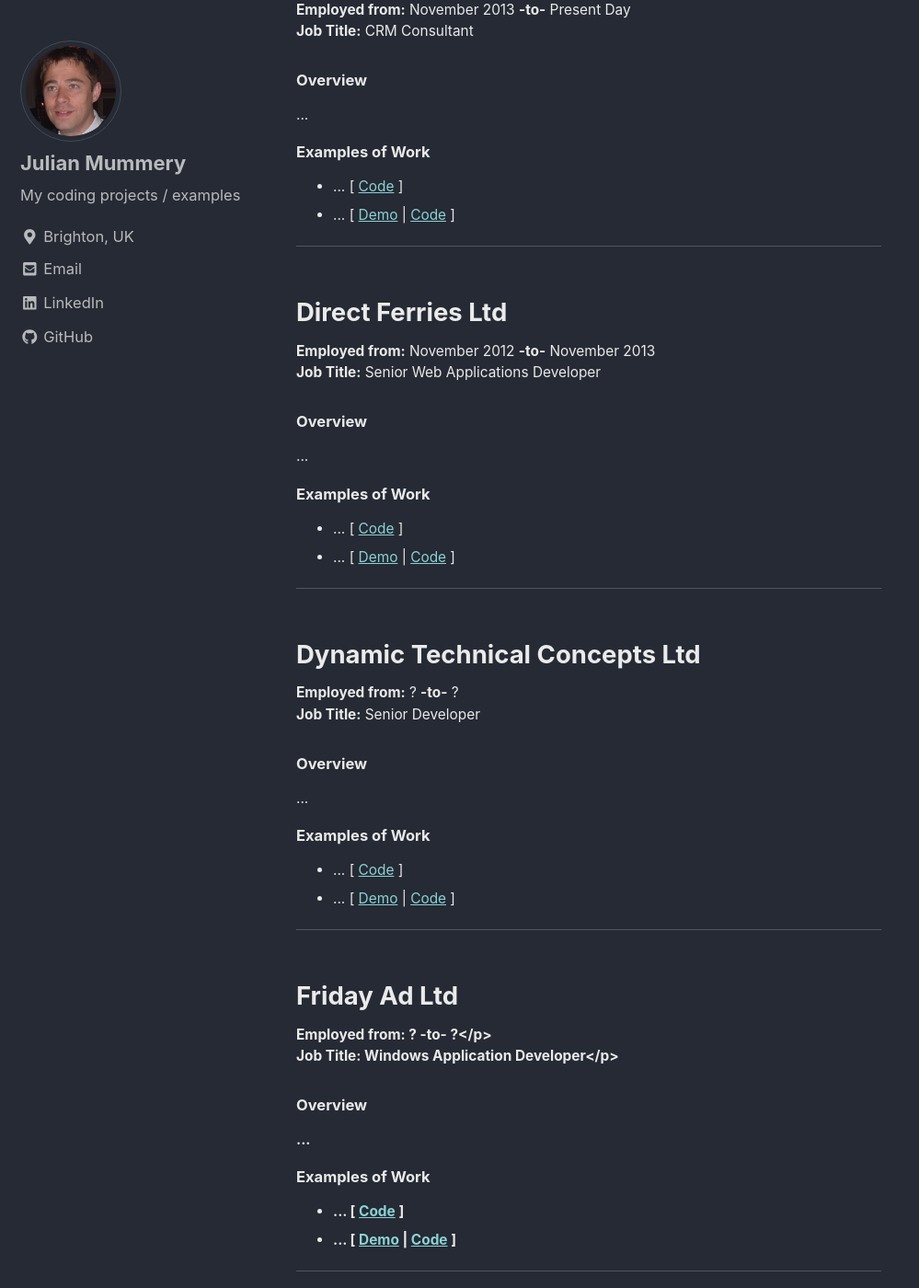
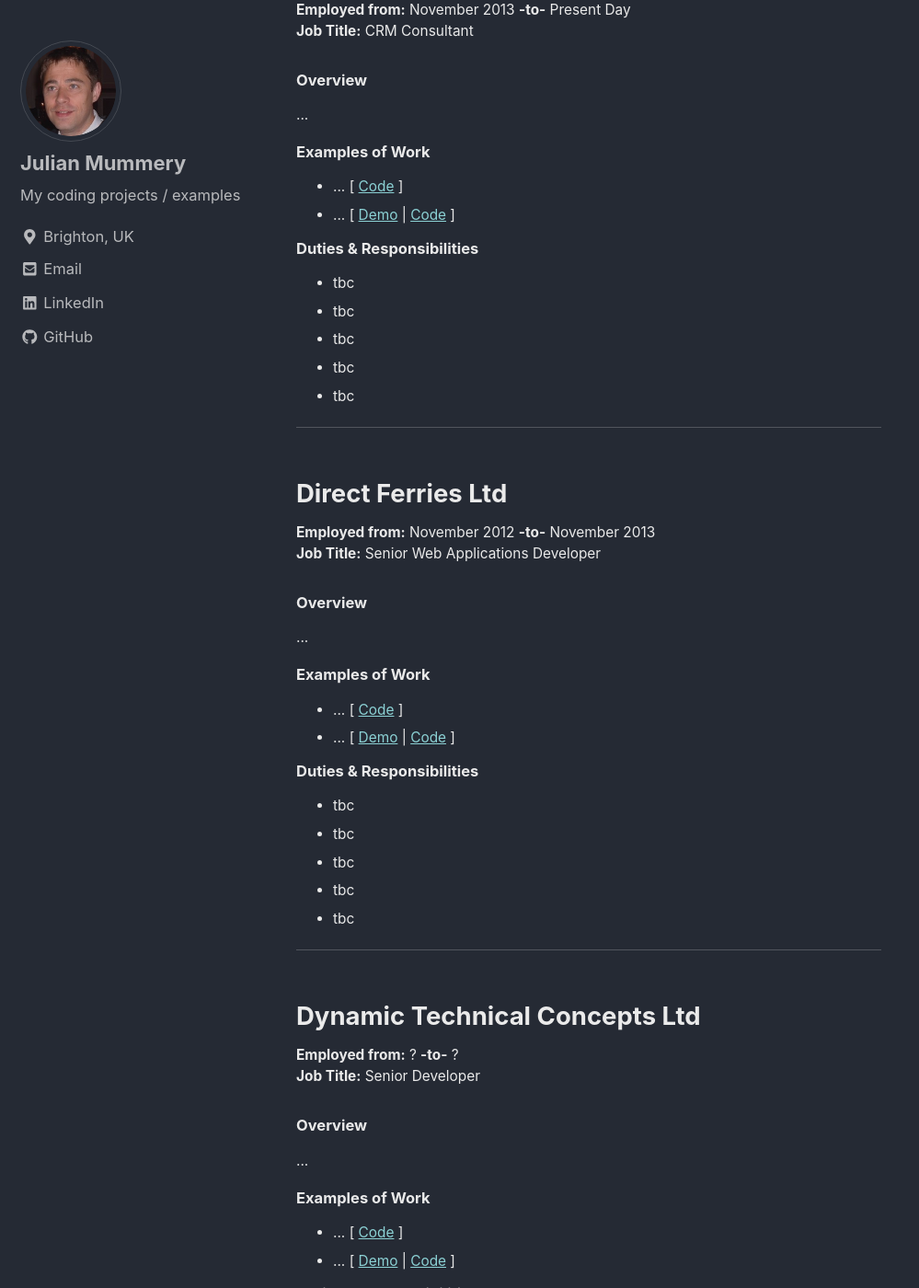
Before and after one commit to julianmummery/julianmummery.github.io, a Jekyll site: the page built from _pages/experience.md, in a window 1280 px wide and 1400 px high, scrolled down 654 px. Shown: the whole window at 92% size, without its empty margins (0-999 px from the left). Built offline with Jekyll 4.4.1, drawn with Linux system fonts in a browser that asks for light colours; nearby versions of some CDN libraries; some of the changed text lies outside the part shown.

Commit message:
Update experience.md

```diff
--- a/_pages/experience.md
+++ b/_pages/experience.md
@@ -20,6 +20,14 @@
   <li>... [ <a href="https://github.com/julianmummery/sagecrm-context-menu" target="_blank">Code</a> ]</li>
   <li>... [ <a href="https://github.com/julianmummery/sagecrm-please-wait-animation/blob/master/SageCRM-Loading-Anim.mp4?raw=true" target="_blank">Demo</a> | <a href="https://github.com/julianmummery/sagecrm-please-wait-animation" target="_blank">Code</a> ]</li>
 </ul>
+<h5 style="margin-top: 0px">Duties & Responsibilities</h5>
+<ul style="font-size:0.70em;">
+  <li>tbc</li>
+  <li>tbc</li>
+  <li>tbc</li>
+  <li>tbc</li>
+  <li>tbc</li>
+</ul>
 
 <hr/>
 <h2>Direct Ferries Ltd</h2>
@@ -31,6 +39,14 @@
 <ul style="font-size:0.70em;">
   <li>... [ <a href="https://github.com/julianmummery/sagecrm-context-menu" target="_blank">Code</a> ]</li>
   <li>... [ <a href="https://github.com/julianmummery/sagecrm-please-wait-animation/blob/master/SageCRM-Loading-Anim.mp4?raw=true" target="_blank">Demo</a> | <a href="https://github.com/julianmummery/sagecrm-please-wait-animation" target="_blank">Code</a> ]</li>
+</ul>
+<h5 style="margin-top: 0px">Duties & Responsibilities</h5>
+<ul style="font-size:0.70em;">
+  <li>tbc</li>
+  <li>tbc</li>
+  <li>tbc</li>
+  <li>tbc</li>
+  <li>tbc</li>
 </ul>
 
 <hr/>
@@ -44,6 +60,14 @@
   <li>... [ <a href="https://github.com/julianmummery/sagecrm-context-menu" target="_blank">Code</a> ]</li>
   <li>... [ <a href="https://github.com/julianmummery/sagecrm-please-wait-animation/blob/master/SageCRM-Loading-Anim.mp4?raw=true" target="_blank">Demo</a> | <a href="https://github.com/julianmummery/sagecrm-please-wait-animation" target="_blank">Code</a> ]</li>
 </ul>
+<h5 style="margin-top: 0px">Duties & Responsibilities</h5>
+<ul style="font-size:0.70em;">
+  <li>tbc</li>
+  <li>tbc</li>
+  <li>tbc</li>
+  <li>tbc</li>
+  <li>tbc</li>
+</ul>
 
 <hr/>
 <h2>Friday Ad Ltd</h2>
@@ -55,6 +79,14 @@
 <ul style="font-size:0.70em;">
   <li>... [ <a href="https://github.com/julianmummery/sagecrm-context-menu" target="_blank">Code</a> ]</li>
   <li>... [ <a href="https://github.com/julianmummery/sagecrm-please-wait-animation/blob/master/SageCRM-Loading-Anim.mp4?raw=true" target="_blank">Demo</a> | <a href="https://github.com/julianmummery/sagecrm-please-wait-animation" target="_blank">Code</a> ]</li>
+</ul>
+<h5 style="margin-top: 0px">Duties & Responsibilities</h5>
+<ul style="font-size:0.70em;">
+  <li>tbc</li>
+  <li>tbc</li>
+  <li>tbc</li>
+  <li>tbc</li>
+  <li>tbc</li>
 </ul>
 
 <hr/>
@@ -68,6 +100,14 @@
   <li>... [ <a href="https://github.com/julianmummery/sagecrm-context-menu" target="_blank">Code</a> ]</li>
   <li>... [ <a href="https://github.com/julianmummery/sagecrm-please-wait-animation/blob/master/SageCRM-Loading-Anim.mp4?raw=true" target="_blank">Demo</a> | <a href="https://github.com/julianmummery/sagecrm-please-wait-animation" target="_blank">Code</a> ]</li>
 </ul>
+<h5 style="margin-top: 0px">Duties & Responsibilities</h5>
+<ul style="font-size:0.70em;">
+  <li>tbc</li>
+  <li>tbc</li>
+  <li>tbc</li>
+  <li>tbc</li>
+  <li>tbc</li>
+</ul>
 
 <hr/>
 <h2>Attevo</h2>
@@ -79,6 +119,14 @@
 <ul style="font-size:0.70em;">
   <li>... [ <a href="https://github.com/julianmummery/sagecrm-context-menu" target="_blank">Code</a> ]</li>
   <li>... [ <a href="https://github.com/julianmummery/sagecrm-please-wait-animation/blob/master/SageCRM-Loading-Anim.mp4?raw=true" target="_blank">Demo</a> | <a href="https://github.com/julianmummery/sagecrm-please-wait-animation" target="_blank">Code</a> ]</li>
+</ul>
+<h5 style="margin-top: 0px">Duties & Responsibilities</h5>
+<ul style="font-size:0.70em;">
+  <li>tbc</li>
+  <li>tbc</li>
+  <li>tbc</li>
+  <li>tbc</li>
+  <li>tbc</li>
 </ul>
 
 <hr/>
@@ -94,6 +142,14 @@
   <li>... [ <a href="https://github.com/julianmummery/sagecrm-context-menu" target="_blank">Code</a> ]</li>
   <li>... [ <a href="https://github.com/julianmummery/sagecrm-please-wait-animation/blob/master/SageCRM-Loading-Anim.mp4?raw=true" target="_blank">Demo</a> | <a href="https://github.com/julianmummery/sagecrm-please-wait-animation" target="_blank">Code</a> ]</li>
 </ul>
+<h5 style="margin-top: 0px">Duties & Responsibilities</h5>
+<ul style="font-size:0.70em;">
+  <li>tbc</li>
+  <li>tbc</li>
+  <li>tbc</li>
+  <li>tbc</li>
+  <li>tbc</li>
+</ul>
 
 <hr/>
 <h2>Souther Water Authority</h2>
@@ -103,11 +159,26 @@
 <p style="font-size:0.70em;">...</p>
 <br>
 <p style="font-size:0.70em;">Only customer service experience gained here.</p>
+<h5 style="margin-top: 0px">Duties & Responsibilities</h5>
+<ul style="font-size:0.70em;">
+  <li>tbc</li>
+  <li>tbc</li>
+  <li>tbc</li>
+  <li>tbc</li>
+  <li>tbc</li>
+</ul>
 
 <hr/>
 <p style="font-size:0.70em; margin-top:0; margin-bottom: 0;"><strong>Employed from:</strong> ? <strong>-to-</strong> ?</p>
 <p style="font-size:0.70em; margin-top:0; margin-bottom: 0;"><strong>Job Title:</strong> Junior Seaman Operator (Missile Operator)</p>
 <h5>Overview</h5>
 <p style="font-size:0.70em;">...</p>
-<br>
+<h5 style="margin-top: 0px">Duties & Responsibilities</h5>
+<ul style="font-size:0.70em;">
+  <li>tbc</li>
+  <li>tbc</li>
+  <li>tbc</li>
+  <li>tbc</li>
+  <li>tbc</li>
+</ul>
 <p style="font-size:0.70em;">Military basic training. Left before active service due to being voluteered down a career path I did <strong>not</strong> want to take. That being underwater for up to six months of the year!</p>
```
